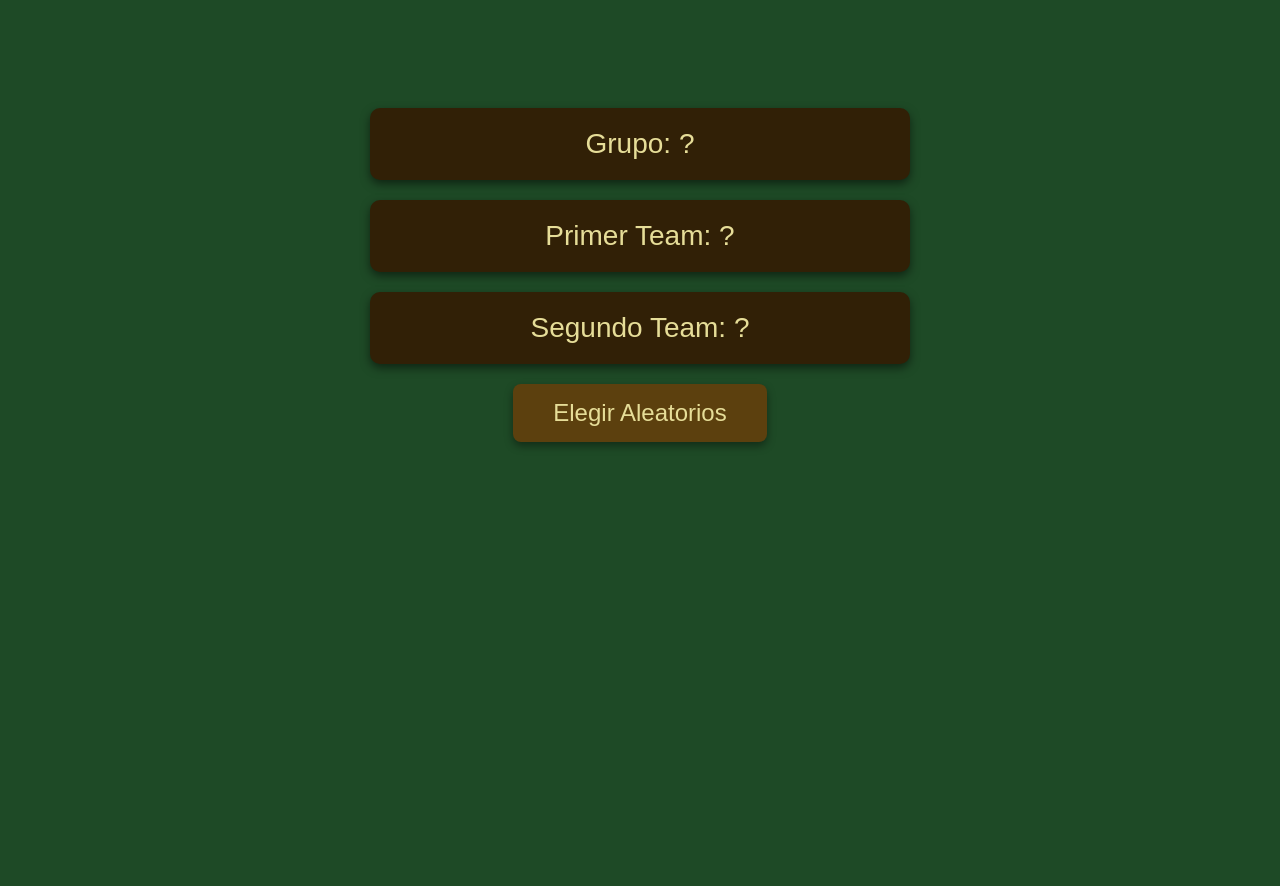
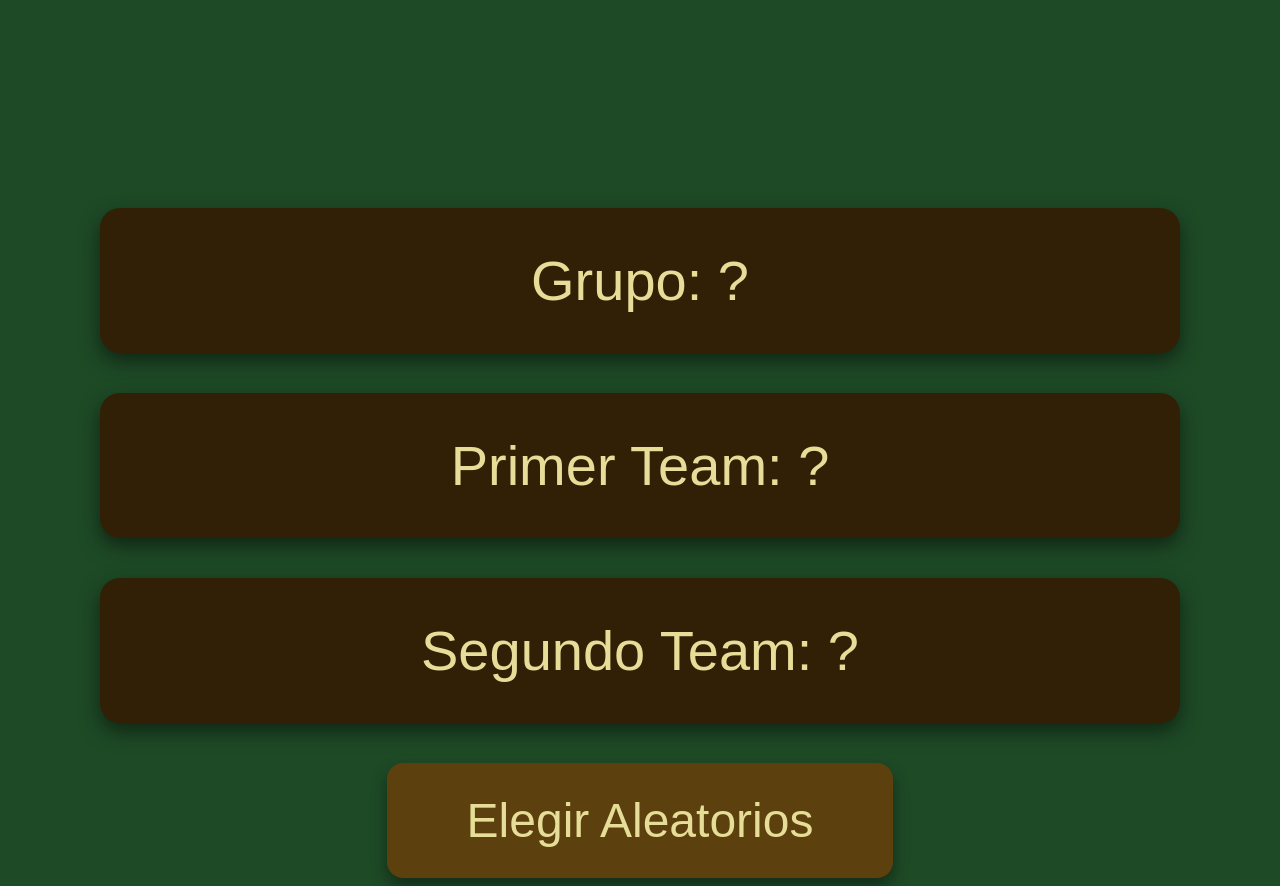
Before and after one commit to ProgramerHTMLPython/sierra_rol, a plain HTML site: page index.html in a window 1280 px wide. Before the commit the page ends 800 px from the top, so only its background shows below. Drawn offline with Linux system fonts and the light colour scheme.

Commit message:
Update index.html

```diff
--- a/index.html
+++ b/index.html
@@ -8,32 +8,32 @@
       background-color: #1E4A26;
       font-family: 'Military Poster', sans-serif;
       text-align: center;
-      padding-top: 80px;
+      padding-top: 160px; /* antes 80px */
       color: #E6DD98;
-      font-size: 24px;
+      font-size: 48px; /* antes 24px */
     }
 
     .label {
       background-color: #312006;
       color: #E6DD98;
-      padding: 20px;
-      margin: 20px auto;
-      width: 500px;
-      border-radius: 10px;
-      font-size: 28px;
-      box-shadow: 0 4px 10px rgba(0,0,0,0.5);
+      padding: 40px;         /* antes 20px */
+      margin: 40px auto;     /* antes 20px auto */
+      width: 1000px;         /* antes 500px */
+      border-radius: 20px;   /* antes 10px */
+      font-size: 56px;       /* antes 28px */
+      box-shadow: 0 8px 20px rgba(0,0,0,0.5); /* duplicado */
     }
 
     button {
       background-color: #5C400E;
       color: #E6DD98;
-      font-size: 24px;
-      padding: 15px 40px;
+      font-size: 48px;       /* antes 24px */
+      padding: 30px 80px;    /* antes 15px 40px */
       border: none;
-      border-radius: 8px;
+      border-radius: 16px;   /* antes 8px */
       cursor: pointer;
       transition: background-color 0.3s ease;
-      box-shadow: 0 4px 8px rgba(0,0,0,0.4);
+      box-shadow: 0 8px 16px rgba(0,0,0,0.4); /* duplicado */
     }
 
     button:hover {
```
